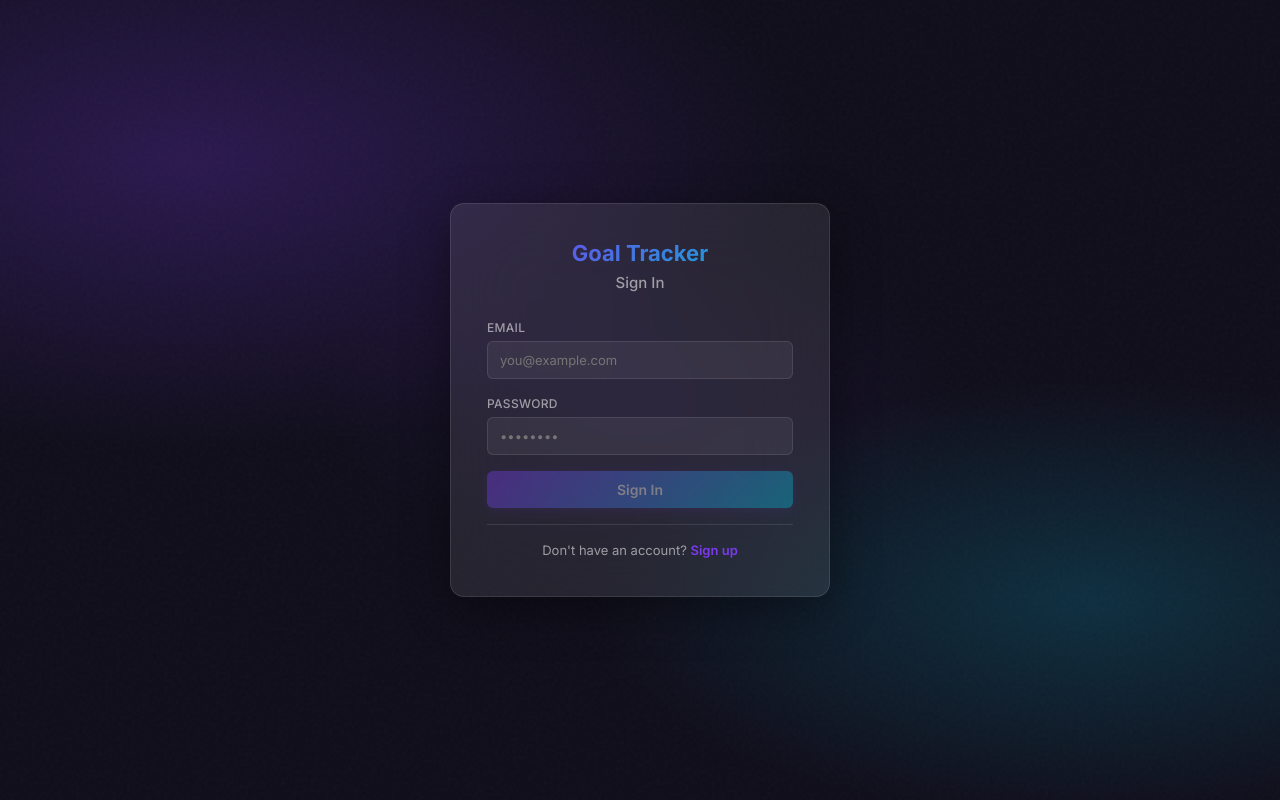
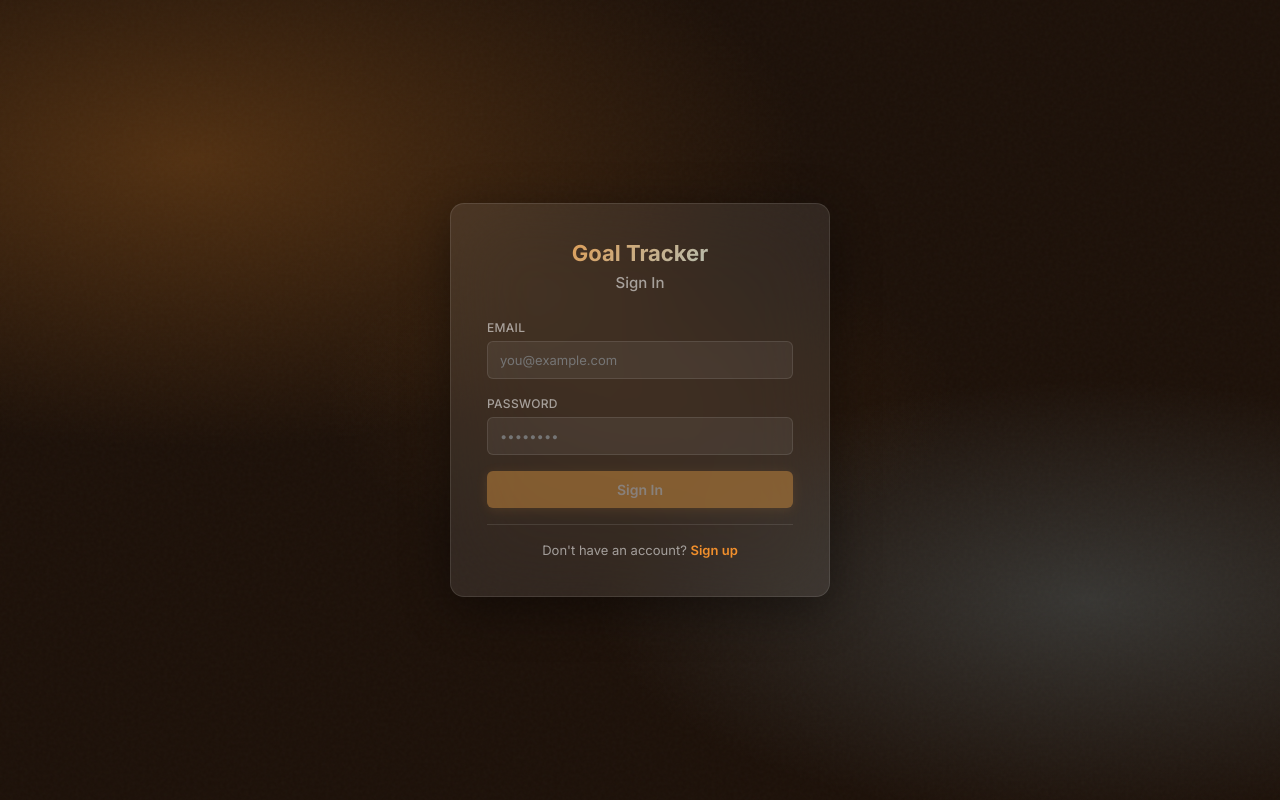
Before and after one commit to sleeke/goals-tracker-web-app, a React (Vite) app: page /login in a window 1280 px wide. Built offline with nearby package versions, Linux system fonts and the light colour scheme; no server answers.

Commit message:
feat: orange/blue redesign with header layout changes and flat buttons
Co-authored-by: sleeke <1614828+sleeke@users.noreply.github.com>
Agent-Logs-Url: https://github.com/sleeke/goals-tracker-web-app/sessions/fa801830-32c2-4413-9e0c-74553befe6da

```diff
--- a/src/App.css
+++ b/src/App.css
@@ -24,9 +24,9 @@ body::before {
   inset: 0;
   z-index: -2;
   background:
-    radial-gradient(ellipse 80% 60% at 15% 20%, rgba(124, 58, 237, 0.25) 0%, transparent 60%),
-    radial-gradient(ellipse 70% 50% at 85% 75%, rgba(6, 182, 212, 0.20) 0%, transparent 55%),
-    radial-gradient(ellipse 50% 40% at 50% 50%, rgba(124, 58, 237, 0.08) 0%, transparent 50%),
+    radial-gradient(ellipse 80% 60% at 15% 20%, rgba(241, 143, 44, 0.25) 0%, transparent 60%),
+    radial-gradient(ellipse 70% 50% at 85% 75%, rgba(162, 203, 219, 0.20) 0%, transparent 55%),
+    radial-gradient(ellipse 50% 40% at 50% 50%, rgba(241, 143, 44, 0.08) 0%, transparent 50%),
     var(--bg-base);
 }
 
@@ -45,9 +45,9 @@ body::after {
 /* Light mode: softer gradient blobs */
 :root[data-theme="light"] body::before {
   background:
-    radial-gradient(ellipse 80% 60% at 15% 20%, rgba(124, 58, 237, 0.08) 0%, transparent 60%),
-    radial-gradient(ellipse 70% 50% at 85% 75%, rgba(6, 182, 212, 0.07) 0%, transparent 55%),
-    radial-gradient(ellipse 50% 40% at 50% 50%, rgba(124, 58, 237, 0.03) 0%, transparent 50%),
+    radial-gradient(ellipse 80% 60% at 15% 20%, rgba(241, 143, 44, 0.08) 0%, transparent 60%),
+    radial-gradient(ellipse 70% 50% at 85% 75%, rgba(162, 203, 219, 0.07) 0%, transparent 55%),
+    radial-gradient(ellipse 50% 40% at 50% 50%, rgba(241, 143, 44, 0.03) 0%, transparent 50%),
     var(--bg-base);
 }
 
--- a/src/components/GoalCard.css
+++ b/src/components/GoalCard.css
@@ -272,8 +272,8 @@
 }
 
 .status-badge.active {
-  background: rgba(124, 58, 237, 0.15);
-  color: #a78bfa;
+  background: rgba(244, 165, 72, 0.15);
+  color: var(--accent-solid);
 }
 
 .status-badge.archived {
--- a/src/components/GoalModal.css
+++ b/src/components/GoalModal.css
@@ -166,14 +166,13 @@
 }
 
 .btn-primary {
-  background: var(--accent-gradient);
+  background: var(--accent-solid);
   color: var(--text-on-accent);
 }
 
 .btn-primary:hover:not(:disabled) {
-  filter: brightness(1.1);
+  background: var(--accent-hover);
   transform: translateY(-1px);
-  box-shadow: 0 4px 16px rgba(124, 58, 237, 0.3);
 }
 
 .btn-secondary {
--- a/src/index.css
+++ b/src/index.css
@@ -4,9 +4,9 @@
 
 :root {
   /* Background */
-  --bg-base: #0f0d1a;
-  --bg-blob-1: #7c3aed;
-  --bg-blob-2: #06b6d4;
+  --bg-base: #1c1008;
+  --bg-blob-1: #F18F2C;
+  --bg-blob-2: #A2CBDB;
 
   /* Surfaces (glass) */
   --surface-glass: rgba(255, 255, 255, 0.06);
@@ -21,12 +21,12 @@
   --text-muted: rgba(255, 255, 255, 0.35);
   --text-on-accent: #ffffff;
 
-  /* Accent gradient */
-  --accent-start: #7c3aed;
-  --accent-end: #06b6d4;
+  /* Accent — orange/blue palette */
+  --accent-start: #F18F2C;
+  --accent-end: #A2CBDB;
   --accent-gradient: linear-gradient(135deg, var(--accent-start), var(--accent-end));
-  --accent-solid: #7c3aed;
-  --accent-hover: #6d28d9;
+  --accent-solid: #F4A548;
+  --accent-hover: #AF5C10;
 
   /* Semantic */
   --color-success: #10b981;
@@ -56,7 +56,7 @@
 
   /* Shadows */
   --shadow-card: 0 4px 24px rgba(0, 0, 0, 0.3), 0 0 0 1px var(--surface-border);
-  --shadow-card-hover: 0 8px 40px rgba(124, 58, 237, 0.2), 0 0 0 1px var(--surface-border-hover);
+  --shadow-card-hover: 0 8px 40px rgba(241, 143, 44, 0.2), 0 0 0 1px var(--surface-border-hover);
   --shadow-elevated: 0 12px 48px rgba(0, 0, 0, 0.4);
 
   /* Blur */
@@ -124,7 +124,7 @@ button:hover {
 }
 button:focus,
 button:focus-visible {
-  outline: 2px solid var(--accent-start);
+  outline: 2px solid var(--accent-solid);
   outline-offset: 2px;
 }
 
@@ -150,9 +150,9 @@ button:focus-visible {
 
 :root[data-theme="light"] {
   /* Background */
-  --bg-base: #f0f2f5;
-  --bg-blob-1: #7c3aed;
-  --bg-blob-2: #06b6d4;
+  --bg-base: #F0ECE0;
+  --bg-blob-1: #F18F2C;
+  --bg-blob-2: #A2CBDB;
 
   /* Surfaces (light glass) */
   --surface-glass: rgba(255, 255, 255, 0.65);
@@ -177,7 +177,7 @@ button:focus-visible {
 
   /* Shadows (lighter) */
   --shadow-card: 0 2px 12px rgba(0, 0, 0, 0.06), 0 0 0 1px var(--surface-border);
-  --shadow-card-hover: 0 8px 30px rgba(124, 58, 237, 0.12), 0 0 0 1px var(--surface-border-hover);
+  --shadow-card-hover: 0 8px 30px rgba(241, 143, 44, 0.12), 0 0 0 1px var(--surface-border-hover);
   --shadow-elevated: 0 10px 40px rgba(0, 0, 0, 0.12);
 
   color: var(--text-primary);
--- a/src/pages/AuthPages.css
+++ b/src/pages/AuthPages.css
@@ -75,8 +75,8 @@
 
 .auth-card .form-group input:focus {
   outline: none;
-  border-color: var(--accent-start);
-  box-shadow: 0 0 0 3px rgba(124, 58, 237, 0.15);
+  border-color: var(--accent-solid);
+  box-shadow: 0 0 0 3px rgba(244, 165, 72, 0.15);
 }
 
 .auth-card .form-group input:disabled {
@@ -103,15 +103,15 @@
 }
 
 .auth-card .btn-primary {
-  background: var(--accent-gradient);
+  background: var(--accent-solid);
   color: var(--text-on-accent);
-  box-shadow: 0 2px 12px rgba(124, 58, 237, 0.3);
+  box-shadow: 0 2px 12px rgba(244, 165, 72, 0.3);
 }
 
 .auth-card .btn-primary:hover:not(:disabled) {
   transform: translateY(-1px);
-  box-shadow: 0 4px 20px rgba(124, 58, 237, 0.45);
-  filter: brightness(1.1);
+  background: var(--accent-hover);
+  box-shadow: none;
 }
 
 .auth-card .btn-primary:disabled {
--- a/src/pages/DashboardPage.css
+++ b/src/pages/DashboardPage.css
@@ -23,15 +23,9 @@
   z-index: 100;
 }
 
-.dashboard-header h1 {
-  margin: 0;
-  font-size: 16px;
-  font-weight: 700;
-  background: var(--accent-gradient);
-  -webkit-background-clip: text;
-  -webkit-text-fill-color: transparent;
-  background-clip: text;
-  letter-spacing: -0.3px;
+.header-left {
+  display: flex;
+  align-items: center;
 }
 
 .header-actions {
@@ -110,24 +104,9 @@
   backdrop-filter: blur(var(--blur-glass));
 }
 
-.dashboard-controls {
-  display: flex;
-  justify-content: space-between;
-  align-items: center;
-  margin-bottom: var(--space-lg);
-}
-
-.dashboard-controls h2 {
-  margin: 0;
-  font-size: 16px;
-  font-weight: 600;
-  color: var(--text-secondary);
-  letter-spacing: -0.2px;
-}
-
-/* --- Primary action button (gradient) ------ */
+/* --- Primary action button (flat) ---------- */
 .btn-primary {
-  background: var(--accent-gradient);
+  background: var(--accent-solid);
   color: var(--text-on-accent);
   padding: 6px 14px;
   border: none;
@@ -136,13 +115,11 @@
   cursor: pointer;
   font-size: 13px;
   transition: all var(--transition-normal);
-  box-shadow: 0 2px 12px rgba(124, 58, 237, 0.3);
 }
 
 .btn-primary:hover:not(:disabled) {
   transform: translateY(-1px);
-  box-shadow: 0 4px 20px rgba(124, 58, 237, 0.45);
-  filter: brightness(1.1);
+  background: var(--accent-hover);
 }
 
 .btn-primary:disabled {
--- a/src/pages/DashboardPage.tsx
+++ b/src/pages/DashboardPage.tsx
@@ -405,7 +405,15 @@ export function DashboardPage() {
   return (
     <div className="dashboard-container">
       <header className="dashboard-header">
-        <h1>Goal Tracker</h1>
+        <div className="header-left">
+          <div className="user-menu">
+            <span className="user-email">{user?.email}</span>
+            <button onClick={handleLogout} className="btn btn-logout">
+              <span className="material-icons-outlined" style={{ fontSize: 14, marginRight: 2, verticalAlign: 'text-bottom' }}>logout</span>
+              Logout
+            </button>
+          </div>
+        </div>
         <div className="header-actions">
           <button
             className="btn btn-primary"
@@ -425,13 +433,6 @@ export function DashboardPage() {
               {theme === 'dark' ? 'light_mode' : 'dark_mode'}
             </span>
           </button>
-          <div className="user-menu">
-            <span className="user-email">{user?.email}</span>
-            <button onClick={handleLogout} className="btn btn-logout">
-              <span className="material-icons-outlined" style={{ fontSize: 14, marginRight: 2, verticalAlign: 'text-bottom' }}>logout</span>
-              Logout
-            </button>
-          </div>
         </div>
       </header>
 
@@ -446,10 +447,6 @@ export function DashboardPage() {
             </p>
           </div>
         )}
-
-        <div className="dashboard-controls">
-          <h2>Your Goals</h2>
-        </div>
 
         {isLoading && goals.length === 0 ? (
           <div className="loading-placeholder">
```
